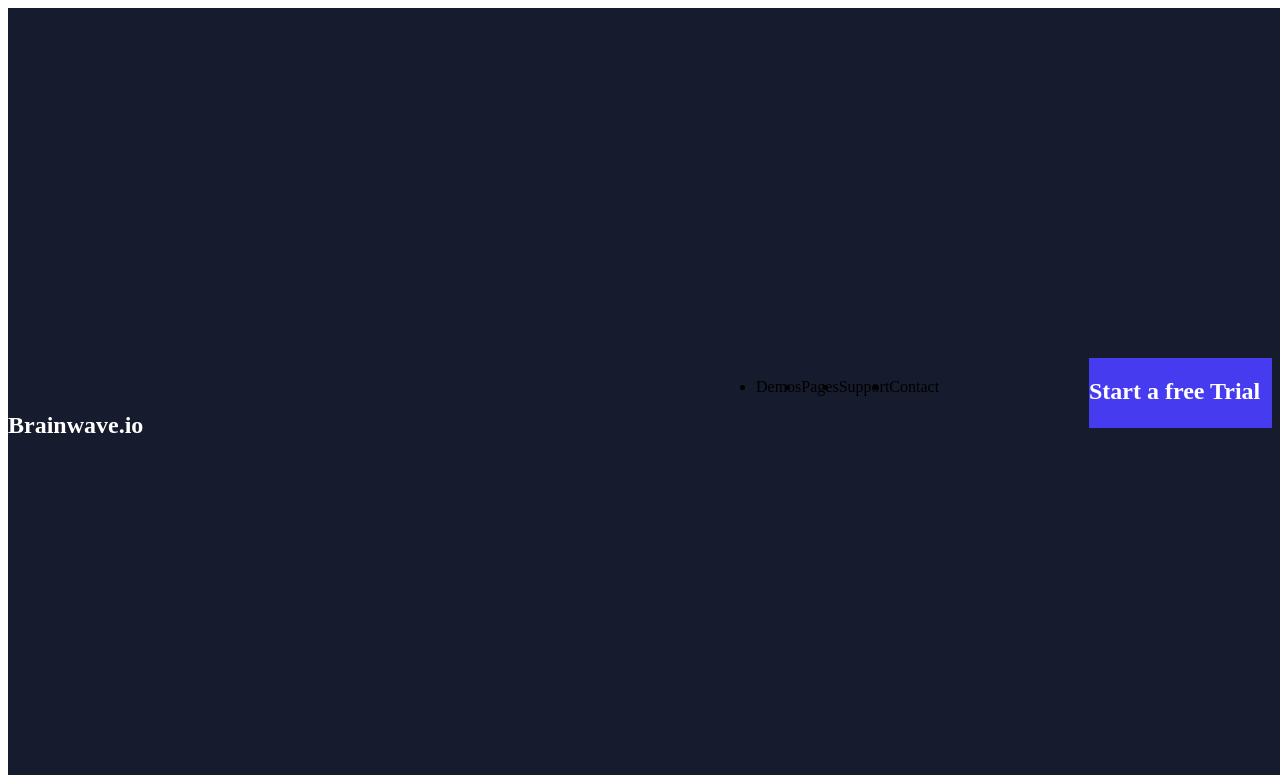
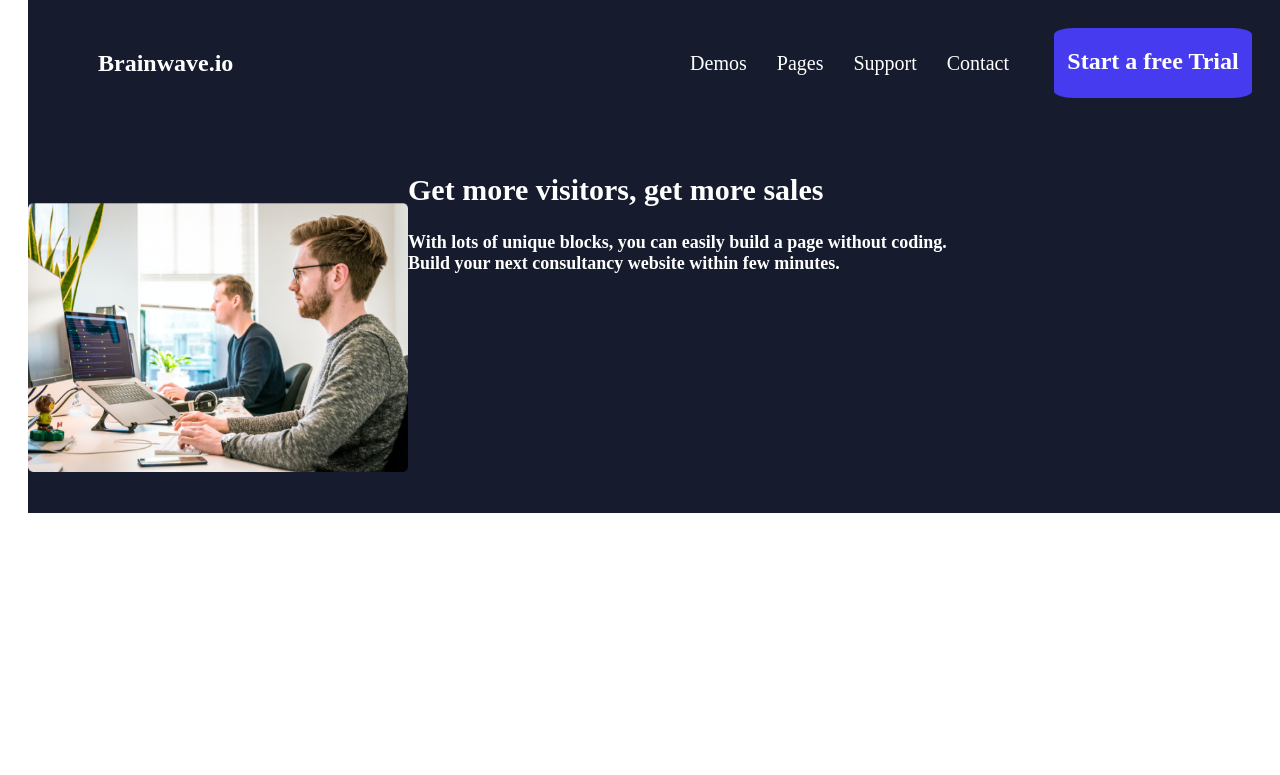
Before and after one commit to Caiorasuckkk/CP1-Web, a plain HTML site: page index.html in a window 1280 px wide. Shown: the top 775 px of the page. Drawn offline with Linux system fonts and the light colour scheme; a script that the page names is missing; a web font is replaced by a local one.

Commit message:
Update style.css

```diff
--- a/Assets/css/style.css
+++ b/Assets/css/style.css
@@ -1,88 +1,100 @@
 @import url('https://fonts.googleapis.com/css2?family=Montserrat:ital,wght@0,100..900;1,100..900&family=Poppins:ital,wght@0,100;0,200;0,300;0,400;0,500;0,600;0,700;0,800;0,900;1,100;1,200;1,300;1,400;1,500;1,600;1,700;1,800;1,900&display=swap');
-@import url('https://fonts.googleapis.com/css2?family=Revalia&display=swap');
+@import url('https://fonts.googleapis.com/css2?family=Rubik:ital,wght@0,300..900;1,300..900&display=swap');
 
 
 header {
-    height: 770px;
+    height: auto;
     width: auto;
     display: flex;
-    justify-content: top;
+    justify-content: space-between;
     align-items: center;
-
-
-}
-#Nome{
-    width: 154px;
-    height: 1px;
-    margin-top: 0%;
-    display: flex;
-
-
-
-
-}
-#Nome h2{
-    color: white;
-
-
-
-}
-#abas{
- width: 333px;
- height: 26px;
- margin-top: 12px;
- margin-left: 554px;
- display: flex;
-
-
-
-}
-#abas h2 {
-
-    display: inline-block;
-    color: white;
-    margin-left: 15px;
-    margin-right: 12px;
-   /* margin-left: 12vw;
-    text-align: center;
-    margin-right: 10vw;
-    font-family: "Poppins", sans-serif;
-    color: #000000;
-    font-size: 30px;
-    font-weight: 500;
-    */
-}
-#trial{
-background-color: #473BF0;
-width: 183px;
-height: 70px;
-}
-#trial h2{
-    color: white;
-
-
+    padding: 20px;
 }
 
+#Nome {
+    width: 154px;
+}
 
-header::before{
+#Nome h2 {
+    color: white;
+    font: Rubik;
+    margin-left: 70px;
+}
+
+nav {
+    margin: 0 auto;
+    margin-right: 20px;/* Adicionado para centralizar o elemento nav */
+}
+
+#abas {
+    display: flex;
+    list-style-type: none;
+    margin: 0;
+    padding: 0;
+}
+
+#abas li {
+    margin-right: 20px;
+}
+
+#abas a {
+    color: white;
+    text-decoration: none;
+
+    font-size: 20px;
+    padding: 5px;
+}
+
+#trial {
+    background-color: #473BF0;
+    width: 198px;
+    height: 70px;
+    border-radius: 10%;
+}
+
+#trial h2 {
+    color: white;
+    text-align: center;
+}
+
+header::before {
     content: "";
-    background-color:#161C2D;
-;
+    background-color: #161C2D;
     background-size: contain;
-    height: 770px;
+    height: 900px;
     width: 1601px;
     display: block;
     position: absolute;
     z-index: -10;
 }
-#BG{
+.content {
+    margin-top: 30px; /* Adiciona uma distância do topo */
+    display: flex; /* Utiliza flexbox para posicionar os elementos em linha */
+    align-items: center; /* Alinha os itens verticalmente */
+}
+
+.image-container {
+    text-align: right; /* Alinha a imagem à direita */
+    margin-left: 20px; /* Adiciona espaço entre o texto e a imagem */
+}
+
+.image-container img {
+    width: 380px; /* Ajuste o tamanho da imagem conforme necessário */
+    height: auto;
+}
+
+.text-container {
+    height:383px ;
     width: 541px;
-    height: 383px;
-    margin-top: 205px;
-    margin-left: 815px;
 }
-body{
 
+.text-container h2 {
+    font-size: 30px;
+    color: white;
+}
 
-
- }
+.text-container h3 {
+    font-size: 18px; /* Ajusta o tamanho da fonte do texto conforme necessário */
+    color: white; /* Define a cor do texto */
+    margin-top: 10px; /* Adiciona espaço entre o título e o texto */
+}
```
